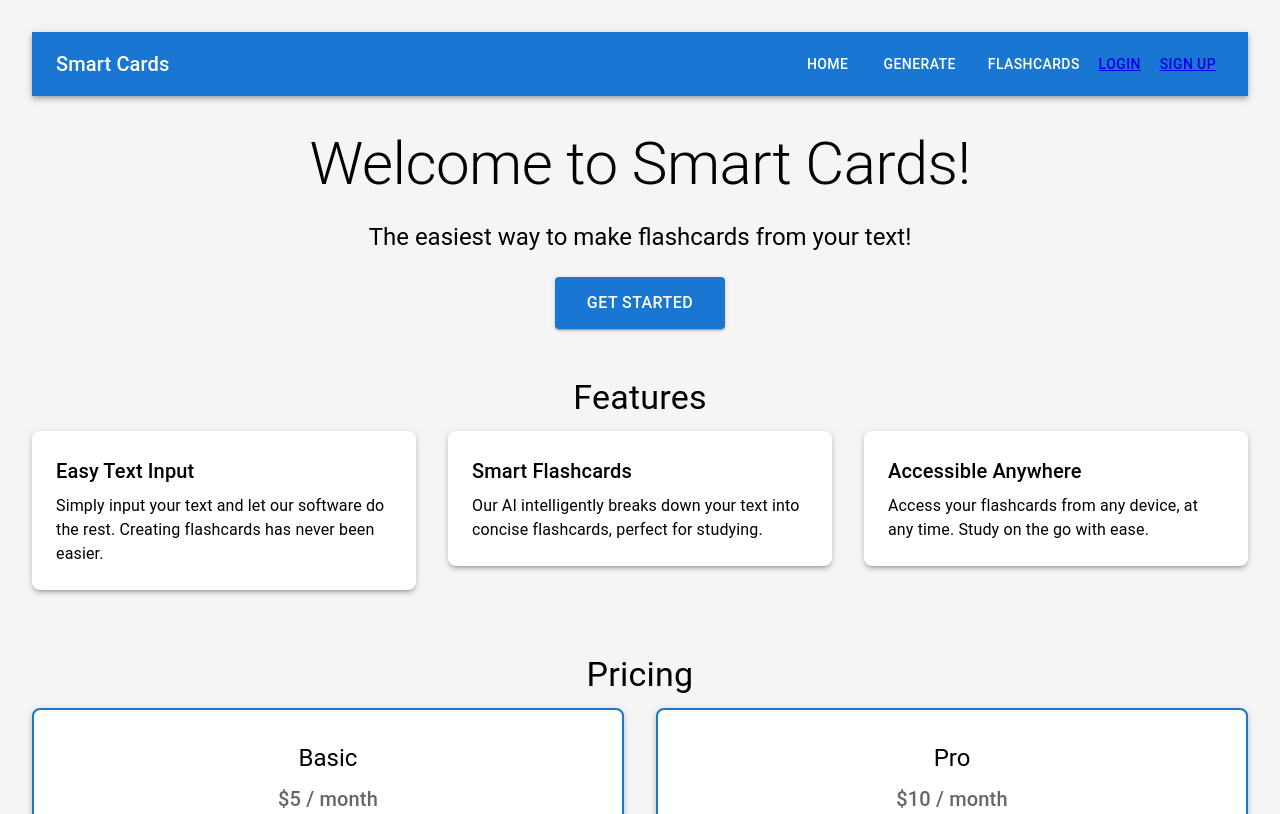
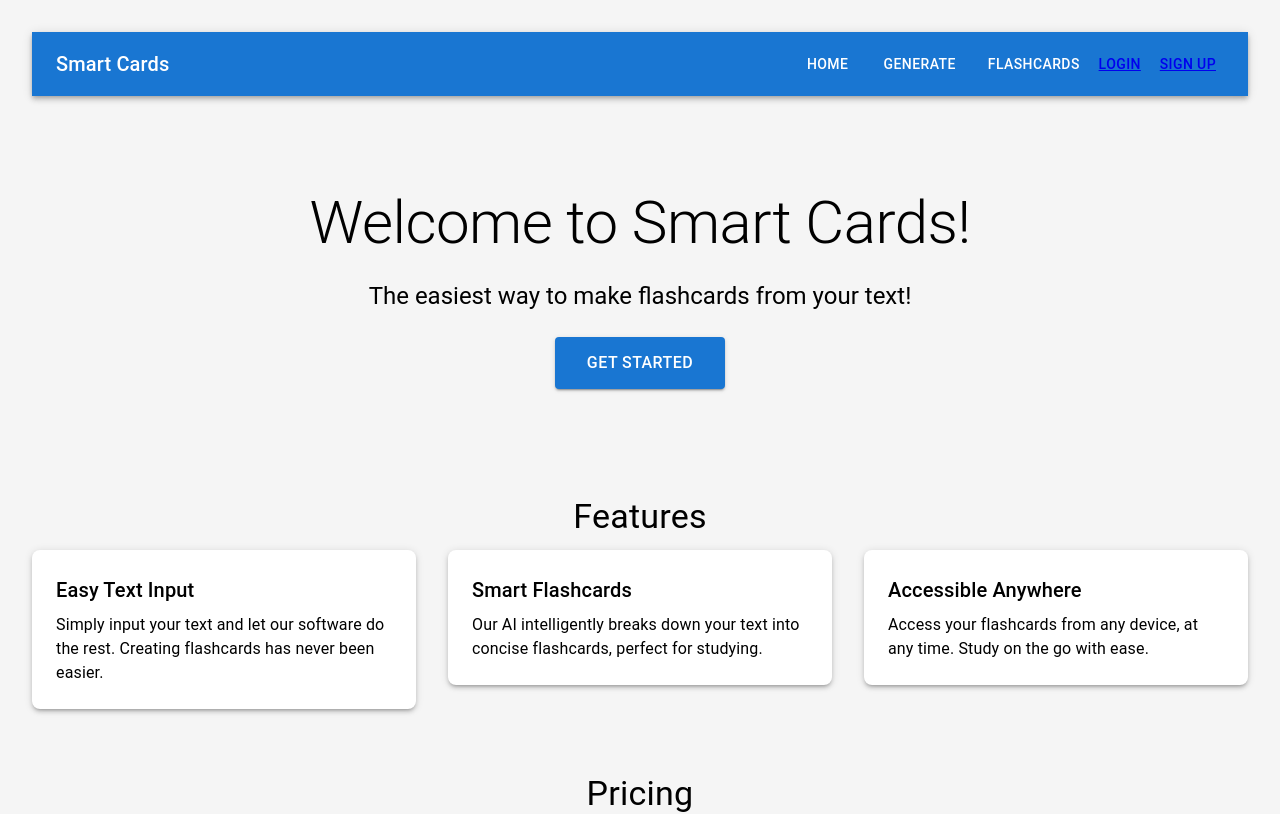
Before and after one commit to niharogale/ai_flashcards_stripe, a Next.js app: page / in a window 1280 px wide. Shown: the top 814 px of the page. Built offline with nearby package versions, Linux system fonts and the light colour scheme; no server answers.

Commit message:
changed styling

```diff
--- a/app/page.js
+++ b/app/page.js
@@ -143,8 +143,13 @@ export default function Home() {
 
       <Box
         sx={{
+          display: 'flex',
+          flexDirection: 'column',
+          justifyContent: 'center',  // Center vertically
+          alignItems: 'center',       // Center horizontally
           textAlign: 'center',
           mb: 6,
+          height: '40vh',
         }}
       >
         <Typography variant="h2" gutterBottom>Welcome to Smart Cards!</Typography>
```
Also changed, not shown: app/flashcards/page.js (+4 -4 lines).
